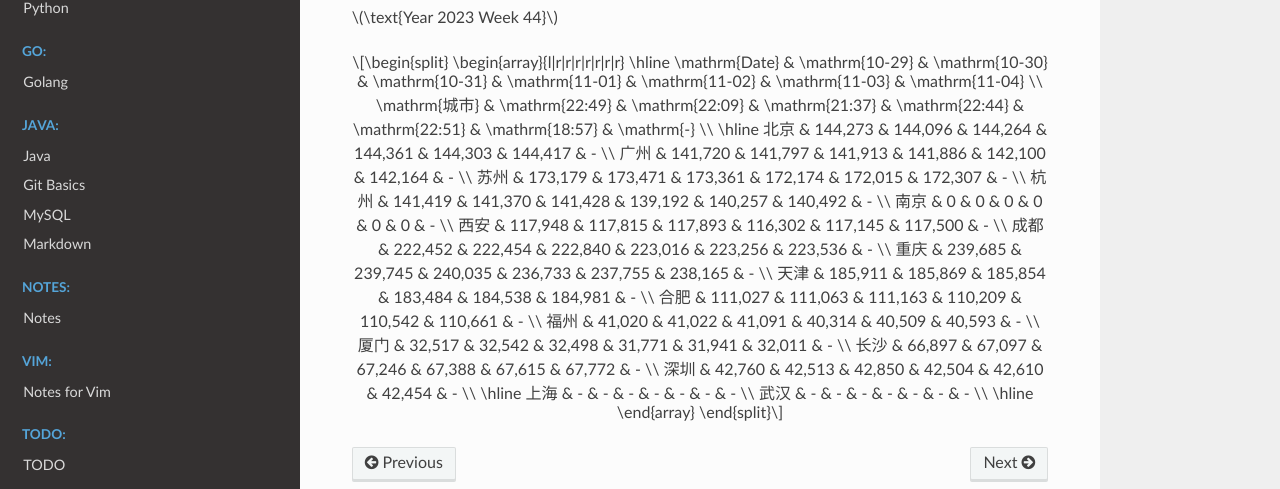
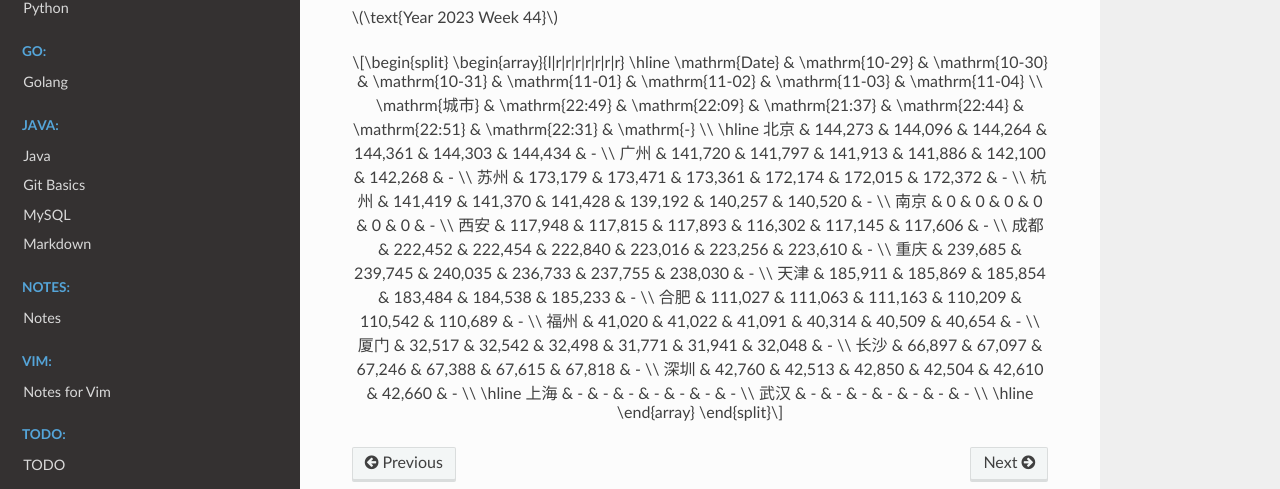
Before and after one commit to Pyrad/pyradnotes, a Sphinx documentation site: the page built from source/RealEstate/resalenumbers2023.md, in a window 1280 px wide and 900 px high, scrolled down 17153 px. Shown: the part 288-777 px from the top of the window. Built offline with Sphinx 7.4.7 and the Read the Docs theme 2.0.0, drawn with Linux system fonts in a browser that asks for light colours; a script that is not in the unit is left out.

Commit message:
Realestate Update resale numbers 2023-11-03 22:31

```diff
--- a/source/RealEstate/resalenumbers2023.md
+++ b/source/RealEstate/resalenumbers2023.md
@@ -1122,22 +1122,22 @@ $$
 \begin{array}{l|r|r|r|r|r|r|r}
 \hline
 \mathrm{Date} & \mathrm{10-29} & \mathrm{10-30} & \mathrm{10-31} & \mathrm{11-01} & \mathrm{11-02} & \mathrm{11-03} & \mathrm{11-04} \\
-\mathrm{城市} & \mathrm{22:49} & \mathrm{22:09} & \mathrm{21:37} & \mathrm{22:44} & \mathrm{22:51} & \mathrm{18:57} & \mathrm{-} \\
+\mathrm{城市} & \mathrm{22:49} & \mathrm{22:09} & \mathrm{21:37} & \mathrm{22:44} & \mathrm{22:51} & \mathrm{22:31} & \mathrm{-} \\
 \hline
-北京 & 144,273 & 144,096 & 144,264 & 144,361 & 144,303 & 144,417 & - \\
-广州 & 141,720 & 141,797 & 141,913 & 141,886 & 142,100 & 142,164 & - \\
-苏州 & 173,179 & 173,471 & 173,361 & 172,174 & 172,015 & 172,307 & - \\
-杭州 & 141,419 & 141,370 & 141,428 & 139,192 & 140,257 & 140,492 & - \\
+北京 & 144,273 & 144,096 & 144,264 & 144,361 & 144,303 & 144,434 & - \\
+广州 & 141,720 & 141,797 & 141,913 & 141,886 & 142,100 & 142,268 & - \\
+苏州 & 173,179 & 173,471 & 173,361 & 172,174 & 172,015 & 172,372 & - \\
+杭州 & 141,419 & 141,370 & 141,428 & 139,192 & 140,257 & 140,520 & - \\
 南京 & 0 & 0 & 0 & 0 & 0 & 0 & - \\
-西安 & 117,948 & 117,815 & 117,893 & 116,302 & 117,145 & 117,500 & - \\
-成都 & 222,452 & 222,454 & 222,840 & 223,016 & 223,256 & 223,536 & - \\
-重庆 & 239,685 & 239,745 & 240,035 & 236,733 & 237,755 & 238,165 & - \\
-天津 & 185,911 & 185,869 & 185,854 & 183,484 & 184,538 & 184,981 & - \\
-合肥 & 111,027 & 111,063 & 111,163 & 110,209 & 110,542 & 110,661 & - \\
-福州 & 41,020 & 41,022 & 41,091 & 40,314 & 40,509 & 40,593 & - \\
-厦门 & 32,517 & 32,542 & 32,498 & 31,771 & 31,941 & 32,011 & - \\
-长沙 & 66,897 & 67,097 & 67,246 & 67,388 & 67,615 & 67,772 & - \\
-深圳 & 42,760 & 42,513 & 42,850 & 42,504 & 42,610 & 42,454 & - \\
+西安 & 117,948 & 117,815 & 117,893 & 116,302 & 117,145 & 117,606 & - \\
+成都 & 222,452 & 222,454 & 222,840 & 223,016 & 223,256 & 223,610 & - \\
+重庆 & 239,685 & 239,745 & 240,035 & 236,733 & 237,755 & 238,030 & - \\
+天津 & 185,911 & 185,869 & 185,854 & 183,484 & 184,538 & 185,233 & - \\
+合肥 & 111,027 & 111,063 & 111,163 & 110,209 & 110,542 & 110,689 & - \\
+福州 & 41,020 & 41,022 & 41,091 & 40,314 & 40,509 & 40,654 & - \\
+厦门 & 32,517 & 32,542 & 32,498 & 31,771 & 31,941 & 32,048 & - \\
+长沙 & 66,897 & 67,097 & 67,246 & 67,388 & 67,615 & 67,818 & - \\
+深圳 & 42,760 & 42,513 & 42,850 & 42,504 & 42,610 & 42,660 & - \\
 \hline
 上海 & - & - & - & - & - & - & - \\
 武汉 & - & - & - & - & - & - & - \\
```
Also changed, not shown: 1 other file.
